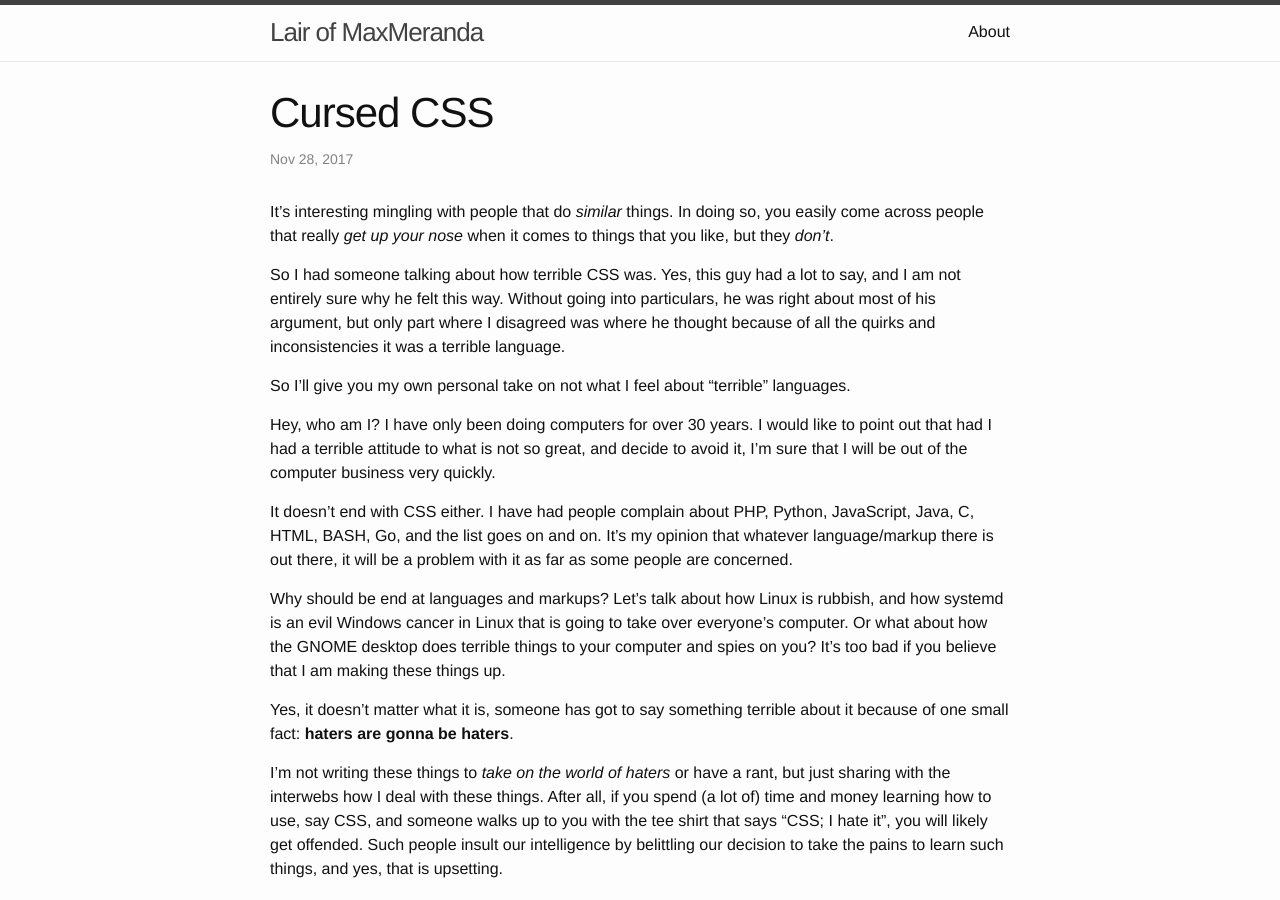
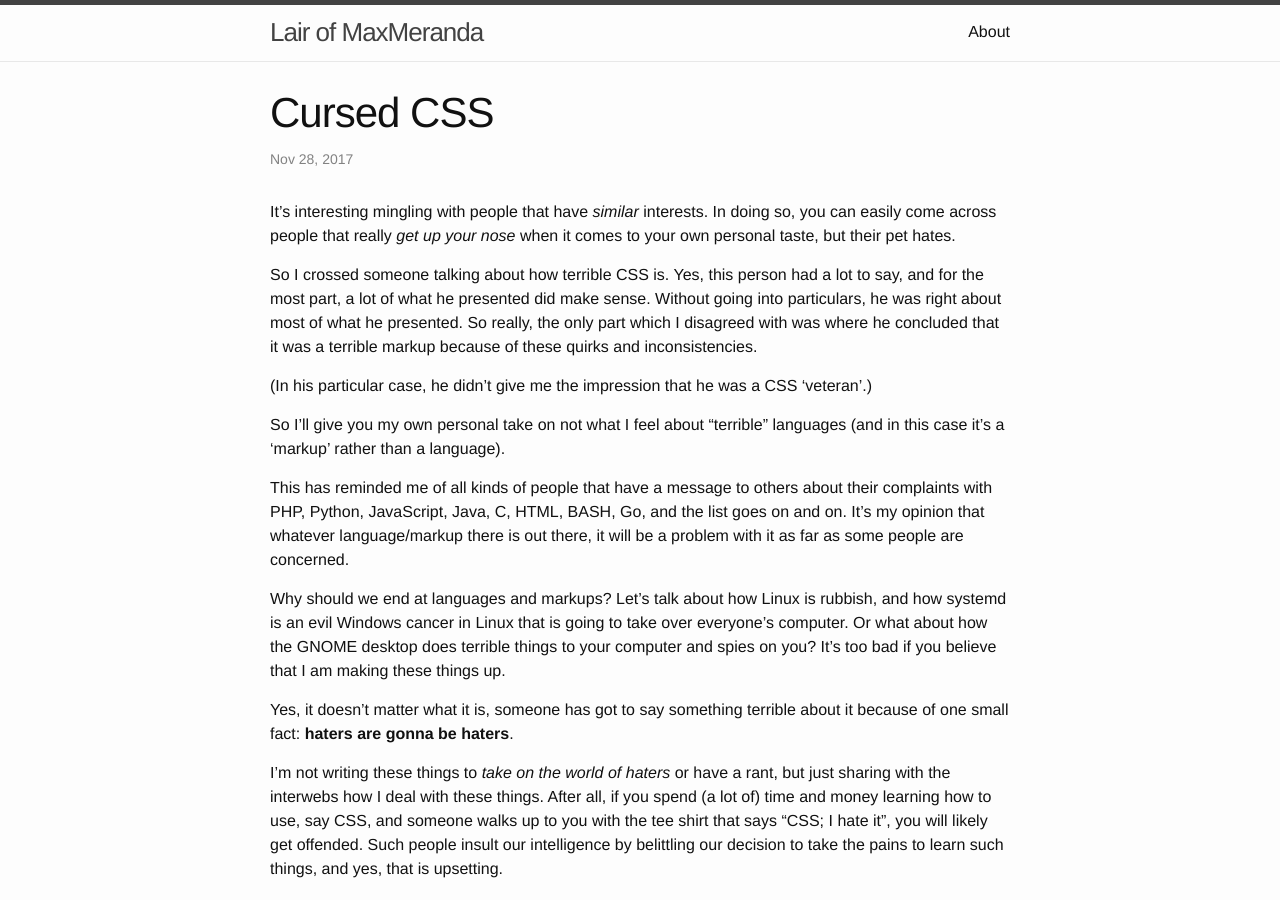
Before and after one commit to MrMaxMeranda/mrmaxmeranda.github.io, a Jekyll site: the page built from _posts/2017-11-28-cursed_css.md, in a window 1280 px wide and 900 px high. Built offline with Jekyll 4.4.1, drawn with Linux system fonts in a browser that asks for light colours.

Commit message:
Proofreading. Not Complete

```diff
--- a/_posts/2017-11-28-cursed_css.md
+++ b/_posts/2017-11-28-cursed_css.md
@@ -4,30 +4,28 @@ title: Cursed CSS
 date: 2017-11-28
 categories: rant
 ---
-It's interesting mingling with people that do <em>similar</em> things. In doing
-so, you easily come across people that really <em>get up your nose</em> when it
-comes to things that you like, but they <em>don't</em>.
+It's interesting mingling with people that have <em>similar</em> interests. In
+doing so, you can easily come across people that really <em>get up your
+nose</em> when it comes to your own personal taste, but their pet hates.
 
-So I had someone talking about how terrible CSS was. Yes, this guy had a lot to
-say, and I am not entirely sure why he felt this way. Without going into
-particulars, he was right about most of his argument, but only part where I
-disagreed was where he thought because of all the quirks and inconsistencies it
-was a terrible language.
+So I crossed someone talking about how terrible CSS is. Yes, this person had a
+lot to say, and for the most part, a lot of what he presented did make sense.
+Without going into particulars, he was right about most of what he presented.
+So really, the only part which I disagreed with was where he concluded that it
+was a terrible markup because of these quirks and inconsistencies.
+
+(In his particular case, he didn't give me the impression that he was a CSS
+'veteran'.)
 
 So I'll give you my own personal take on not what I feel about "terrible"
-languages.
+languages (and in this case it's a 'markup' rather than a language).
 
-Hey, who am I? I have only been doing computers for over 30 years. I would like
-to point out that had I had a terrible attitude to what is not so great, and
-decide to avoid it, I'm sure that I will be out of the computer business very
-quickly.
+This has reminded me of all kinds of people that have a message to others about
+their complaints with PHP, Python, JavaScript, Java, C, HTML, BASH, Go, and the
+list goes on and on. It's my opinion that whatever language/markup there is out
+there, it will be a problem with it as far as some people are concerned.
 
-It doesn't end with CSS either. I have had people complain about PHP, Python,
-JavaScript, Java, C, HTML, BASH, Go, and the list goes on and on. It's my
-opinion that whatever language/markup there is out there, it will be a problem
-with it as far as some people are concerned.
-
-Why should be end at languages and markups? Let's talk about how Linux is
+Why should we end at languages and markups? Let's talk about how Linux is
 rubbish, and how systemd is an evil Windows cancer in Linux that is going to
 take over everyone's computer. Or what about how the GNOME desktop does terrible
 things to your computer and spies on you? It's too bad if you believe that I am
```
